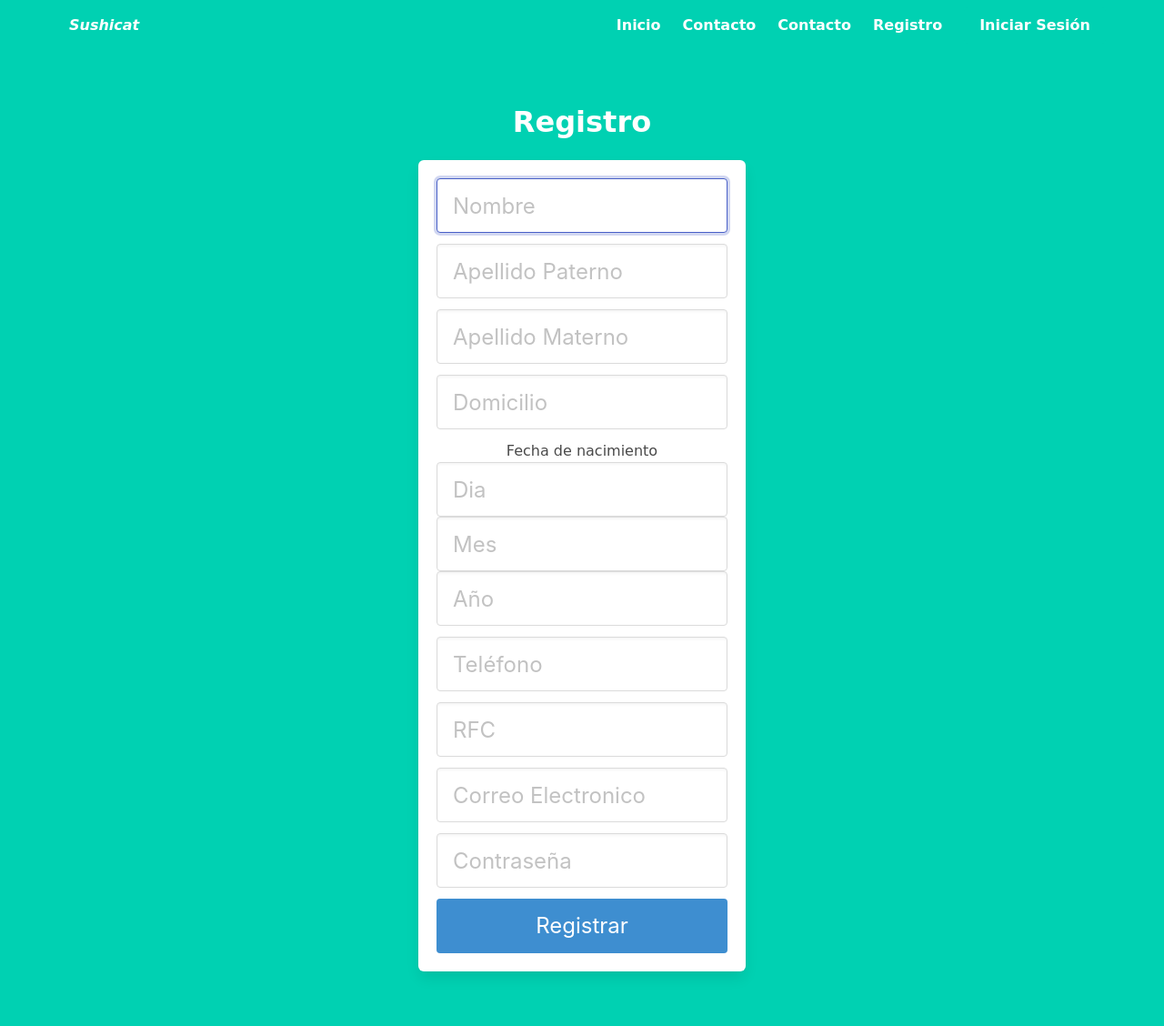
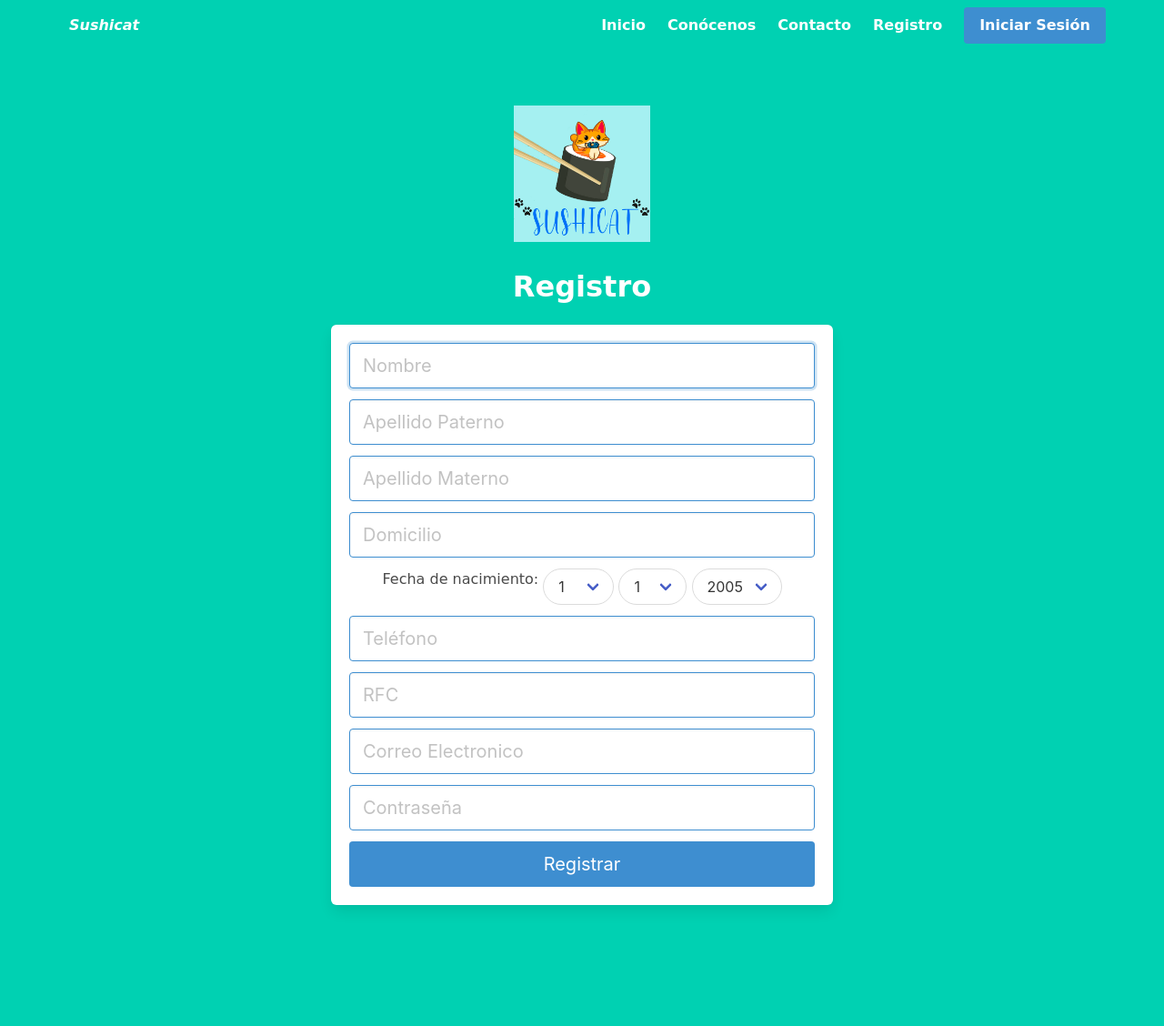
Before and after one commit to IDGS-803-20001662/IDGS803_ProyectoFinal, a Flask app: page /security/registro in a window 1280 px wide. Shown: the whole page at 91% size. After the commit the page ends 1000 px from the top, so only its background shows below. Run offline with Flask 3, Linux system fonts and the light colour scheme.

Commit message:
Actualizacion de pantallas de login y registro, asi como diseño basico

```diff
--- a/project/templates/base.html
+++ b/project/templates/base.html
@@ -40,7 +40,7 @@
                     </a>
                     {% endif %}
                     <a href="{{ url_for('main.conocenos') }}" class="navbar-item">
-                      <b>Contacto</b>
+                      <b>Conócenos</b>
                     </a>
                     <a href="{{ url_for('main.contacto') }}" class="navbar-item">
                       <b>Contacto</b>
@@ -51,7 +51,7 @@
                     </a>
                       <div class="navbar-item">
                         <div class="buttons">
-                          <a class="button is-primary" href="{{ url_for('auth.login') }}">
+                          <a class="button is-info" href="{{ url_for('auth.login') }}">
                             <b>Iniciar Sesión</b>
                           </a>
                         </div>
@@ -60,7 +60,7 @@
                     {% if current_user.is_authenticated %}
                     <div class="navbar-item">
                       <div class="buttons">
-                        <a class="button is-primary" href="{{ url_for('auth.logout') }}">
+                        <a class="button is-info" href="{{ url_for('auth.logout') }}">
                           <b>Cerrar Sesión</b>
                         </a>
                       </div>
--- a/project/templates/index.html
+++ b/project/templates/index.html
@@ -2,7 +2,7 @@
 
 {% block content %}
 <div class="is-centered">
-  <img src="../static/img/logo.jpg " style="height: 400px;"/>
+  <img src="../static/img/logo.jpg " style="height: 350px;"/>
 
   <h1 class="title">
     Un toque felino en cada bocado de sushi
@@ -11,9 +11,9 @@
 
   <div class="columns">
     <div class="column is-vcentered">
-      <h2 class="subtitle">
+      <h1 class="subtitle">
         <i>Un toque felino en cada bocado de sushi.</i>
-      </h2>
+      </h1>
       <img src="https://www.pngarts.com/files/11/Makeup-Cosmetics-Free-PNG-Image.png" style="height: 300px;"/>
     </div>
     <div class="column is-vcentered">
--- a/project/templates/security/registro.html
+++ b/project/templates/security/registro.html
@@ -1,7 +1,11 @@
 {% extends "base.html" %}
 
 {% block content %}
-<div class="column is-4 is-offset-4">
+<div class="column is-6 is-offset-3">
+  <div class="is-centered">
+    <img src="../static/img/logo.jpg " style="height: 150px;"/>
+  </div>
+  <br>
   <h3 class="title">Registro</h3>
   <div class="box">
     {% with messages = get_flashed_messages() %}
@@ -15,62 +19,156 @@
 
       <div class="field">
         <div class="control">
-          <input class="input is-large" type="text" name="nombre" placeholder="Nombre" autofocus="">
+          <input class="input is-medium is-info" type="text" name="nombre" placeholder="Nombre" autofocus="">
         </div>
       </div>
 
       <div class="field">
         <div class="control">
-          <input class="input is-large" type="text" name="apellido_paterno" placeholder="Apellido Paterno" autofocus="">
+          <input class="input is-medium is-info" type="text" name="apellido_paterno" placeholder="Apellido Paterno" autofocus="">
         </div>
       </div>
 
       <div class="field">
         <div class="control">
-          <input class="input is-large" type="text" name="apellido_materno" placeholder="Apellido Materno" autofocus="">
+          <input class="input is-medium is-info" type="text" name="apellido_materno" placeholder="Apellido Materno" autofocus="">
         </div>
       </div>
 
       <div class="field">
         <div class="control">
-          <input class="input is-large" type="text" name="domicilio" placeholder="Domicilio" autofocus="">
+          <input class="input is-medium is-info" type="text" name="domicilio" placeholder="Domicilio" autofocus="">
         </div>
       </div>
 
       <div class="field">
         <div class="control">
-          <label>Fecha de nacimiento</label>
-          <input class="input is-large" type="text" name="dia" placeholder="Dia" autofocus="">
-          <input class="input is-large" type="text" name="mes" placeholder="Mes" autofocus="">
-          <input class="input is-large" type="text" name="annio" placeholder="Año" autofocus="">
+          <label>Fecha de nacimiento:</label>
+          <div class="select is-rounded" name="dia" placeholder="Dia">
+            <select>
+              <option>1</option>
+              <option>2</option>
+              <option>3</option>
+              <option>4</option>
+              <option>5</option>
+              <option>6</option>
+              <option>7</option>
+              <option>8</option>
+              <option>9</option>
+              <option>10</option>
+              <option>12</option>
+              <option>12</option>
+              <option>13</option>
+              <option>14</option>
+              <option>15</option>
+              <option>16</option>
+              <option>17</option>
+              <option>18</option>
+              <option>19</option>
+              <option>20</option>
+              <option>21</option>
+              <option>22</option>
+              <option>23</option>
+              <option>24</option>
+              <option>25</option>
+              <option>26</option>
+              <option>28</option>
+              <option>29</option>
+              <option>30</option>
+              <option>31</option>
+            </select>
+          </div>
+          <div class="select is-rounded" name="mes" placeholder="Mes">
+            <select>
+              <option>1</option>
+              <option>2</option>
+              <option>3</option>
+              <option>4</option>
+              <option>5</option>
+              <option>6</option>
+              <option>7</option>
+              <option>8</option>
+              <option>9</option>
+              <option>10</option>
+              <option>12</option>
+              <option>12</option>
+            </select>
+          </div>
+          <div class="select is-rounded" name="annio" placeholder="Año">
+            <select>
+              <option>2005</option>
+              <option>2004</option>
+              <option>2003</option>
+              <option>2002</option>
+              <option>2001</option>
+              <option>2000</option>
+              <option>1999</option>
+              <option>1998</option>
+              <option>1997</option>
+              <option>1996</option>
+              <option>1995</option>
+              <option>1994</option>
+              <option>1993</option>
+              <option>1992</option>
+              <option>1991</option>
+              <option>1990</option>
+              <option>1989</option>
+              <option>1988</option>
+              <option>1987</option>
+              <option>1986</option>
+              <option>1985</option>
+              <option>1984</option>
+              <option>1983</option>
+              <option>1982</option>
+              <option>1981</option>
+              <option>1980</option>
+              <option>1979</option>
+              <option>1978</option>
+              <option>1977</option>
+              <option>1976</option>
+              <option>1975</option>
+              <option>1974</option>
+              <option>1973</option>
+              <option>1971</option>
+              <option>1970</option>
+              <option>1969</option>
+              <option>1968</option>
+              <option>1967</option>
+              <option>1966</option>
+              <option>1965</option>
+              <option>1964</option>
+              <option>1963</option>
+              <option>1962</option>
+            </select>
+          </div>
         </div>
       </div>
 
       <div class="field">
         <div class="control">
-          <input class="input is-large" type="text" name="telefono" placeholder="Teléfono" autofocus="">
+          <input class="input is-medium is-info" type="text" name="telefono" placeholder="Teléfono" autofocus="">
         </div>
       </div>
 
       <div class="field">
         <div class="control">
-          <input class="input is-large" type="text" name="rfc" placeholder="RFC" autofocus="">
+          <input class="input is-medium is-info" type="text" name="rfc" placeholder="RFC" autofocus="">
         </div>
       </div>
 
       <div class="field">
         <div class="control">
-          <input class="input is-large" type="email" name="correo" placeholder="Correo Electronico" autofocus="">
+          <input class="input is-medium is-info" type="email" name="correo" placeholder="Correo Electronico" autofocus="">
         </div>
       </div>
 
       <div class="field">
         <div class="control">
-          <input class="input is-large" type="password" name="constrasennia" placeholder="Contraseña">
+          <input class="input is-medium is-info" type="password" name="constrasennia" placeholder="Contraseña">
         </div>
       </div>
 
-      <button class="button is-block is-info is-large is-fullwidth">Registrar</button>
+      <button class="button is-block is-info is-medium is-fullwidth">Registrar</button>
     </form>
   </div>
 </div>
```
Also changed, not shown: project/proveedor.py (+11 -0 lines), project/templates/security/login.html (+6 -2 lines).
